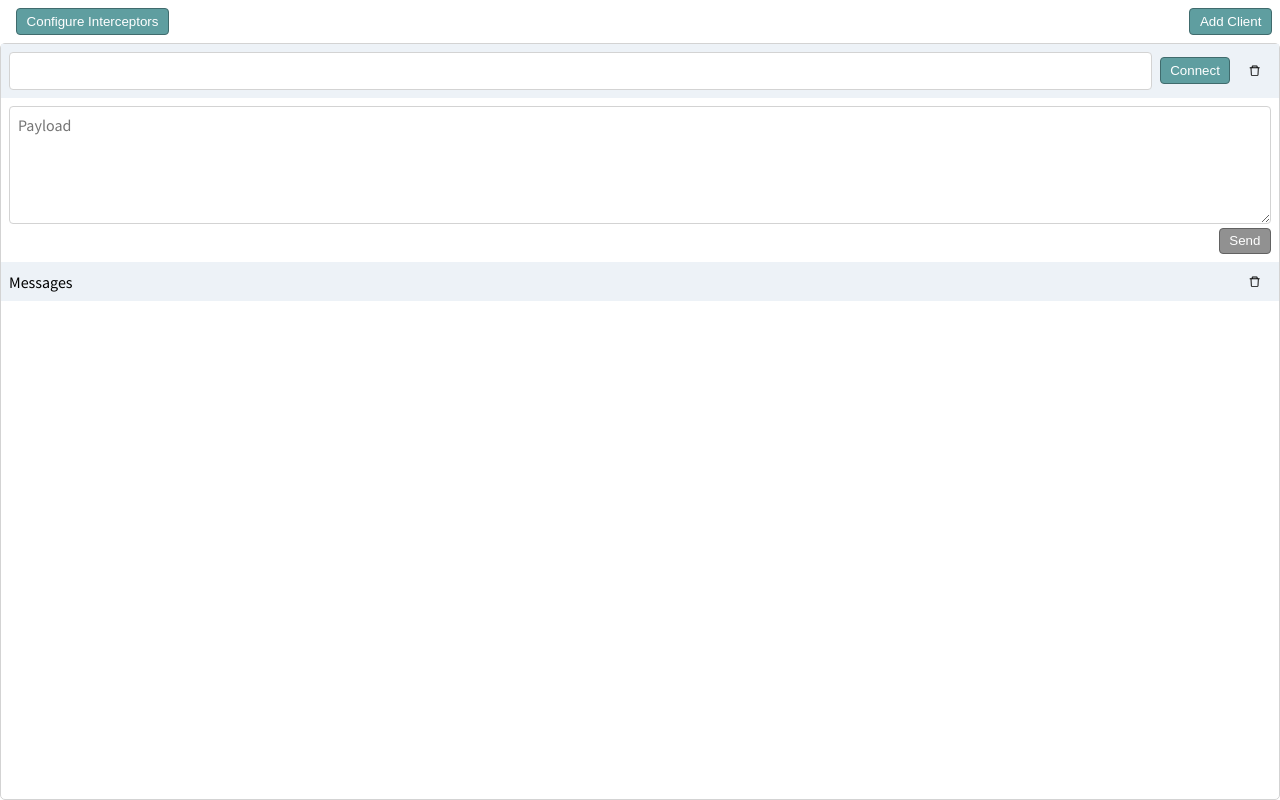
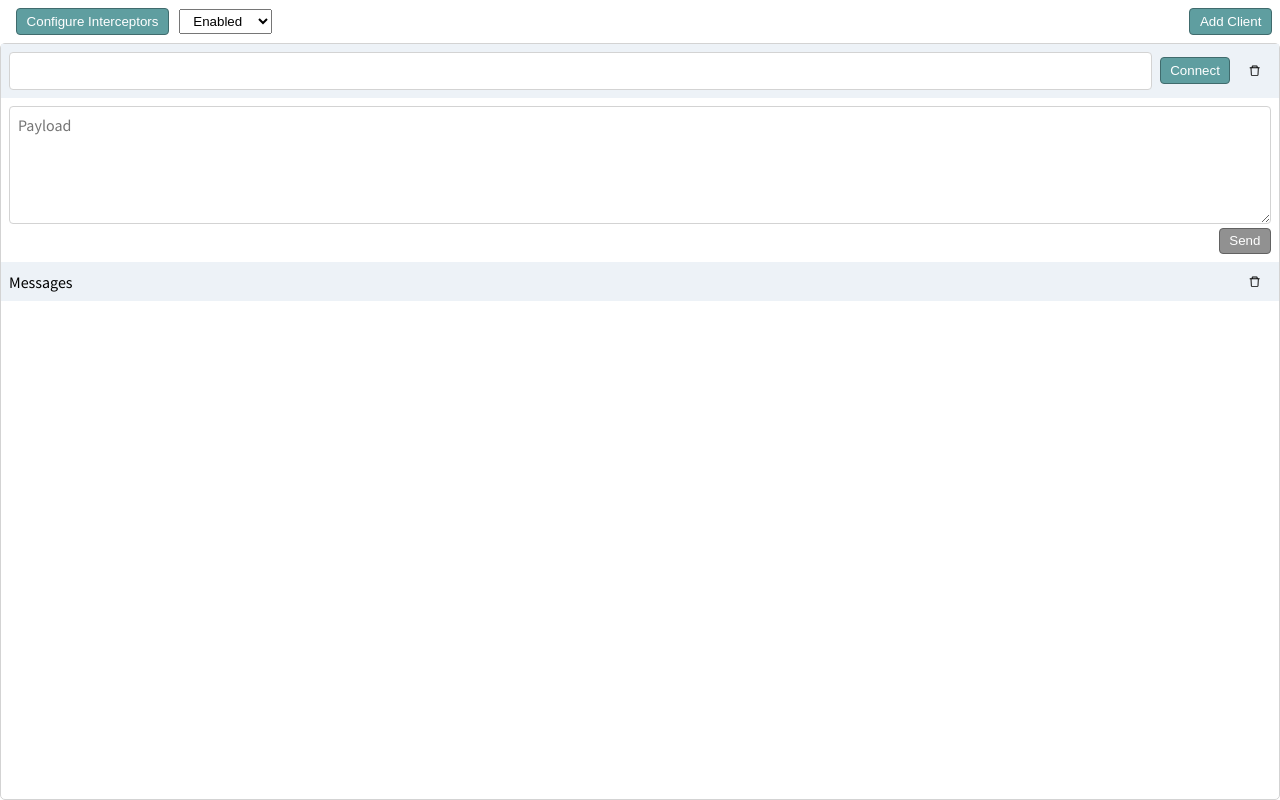
Before and after one commit to flawiddsouza/websocket-client, a Vue app: page / in a window 1280 px wide. Built offline with nearby package versions, Linux system fonts and the light colour scheme.

Commit message:
feat: option to enable and disable interceptors

```diff
--- a/public/main.css
+++ b/public/main.css
@@ -150,3 +150,7 @@ textarea {
 input:disabled {
     background-color: #f4f4f4;
 }
+
+select {
+    padding: 0.2rem 0.6rem;
+}
--- a/src/components/Frame.vue
+++ b/src/components/Frame.vue
@@ -1,9 +1,15 @@
 <template>
     <div class="client-component">
         <div class="d-f flex-jc-sb mb-0_5rem ml-1rem mr-0_5rem mt-0_5rem">
+            <div>
                 <button @click="showInterceptorsModal = true">
                     Configure Interceptors
                 </button>
+                <select v-model="interceptorsStatus" style="margin-left: 0.6rem">
+                    <option>Enabled</option>
+                    <option>Disabled</option>
+                </select>
+            </div>
             <button @click="addClient">Add Client</button>
         </div>
         <div class="clients">
@@ -221,6 +227,8 @@ const showInterceptorsModal = ref(false)
 const sendInterceptorCode = ref('')
 const receiveInterceptorCode = ref('')
 
+const interceptorsStatus = ref('Enabled')
+
 // Methods
 
 function addClient() {
@@ -251,6 +259,7 @@ function connect(client: Client) {
     client.ws.addEventListener('message', async (e) => {
         let receivedMessage = e.data
 
+        if(interceptorsStatus.value !== 'Disabled') {
             eval(receiveInterceptorCode.value)
 
             if ('getReceiveMessage' in window) {
@@ -258,6 +267,7 @@ function connect(client: Client) {
                     receivedMessage
                 )
                 delete (window as any).getReceiveMessage
+            }
         }
 
         client.messages.push({
@@ -276,11 +286,13 @@ async function sendMessage(client: Client) {
 
     let messageToSend = client.message
 
+    if(interceptorsStatus.value !== 'Disabled') {
         eval(sendInterceptorCode.value)
 
         if ('getSendMessage' in window) {
             messageToSend = await (window as any).getSendMessage(client.message)
             delete (window as any).getSendMessage
+        }
     }
 
     client.ws?.send(messageToSend)
@@ -328,7 +340,8 @@ const localStoragePrefix = 'WebSocket-Client-'
 const localStorageKeys = {
     clients: localStoragePrefix + 'clients',
     sendInterceptorCode: localStoragePrefix + 'sendInterceptorCode',
-    receiveInterceptorCode: localStoragePrefix + 'receiveInterceptorCode'
+    receiveInterceptorCode: localStoragePrefix + 'receiveInterceptorCode',
+    interceptorsStatus: localStoragePrefix + 'interceptorsStatus'
 }
 
 watch(
@@ -361,6 +374,13 @@ watch(receiveInterceptorCode, () => {
     )
 })
 
+watch(interceptorsStatus, () => {
+    localStorage.setItem(
+        localStorageKeys.interceptorsStatus,
+        interceptorsStatus.value
+    )
+})
+
 // Lifecycle Events
 
 onBeforeMount(() => {
@@ -384,6 +404,13 @@ onBeforeMount(() => {
     )
     if (savedReceiveInterceptorCode) {
         receiveInterceptorCode.value = savedReceiveInterceptorCode
+    }
+
+    const savedInterceptorsStatus = localStorage.getItem(
+        localStorageKeys.interceptorsStatus
+    )
+    if (savedInterceptorsStatus) {
+        interceptorsStatus.value = savedInterceptorsStatus
     }
 })
 </script>
```
Lines whose indentation alone changed are shown as unchanged.
